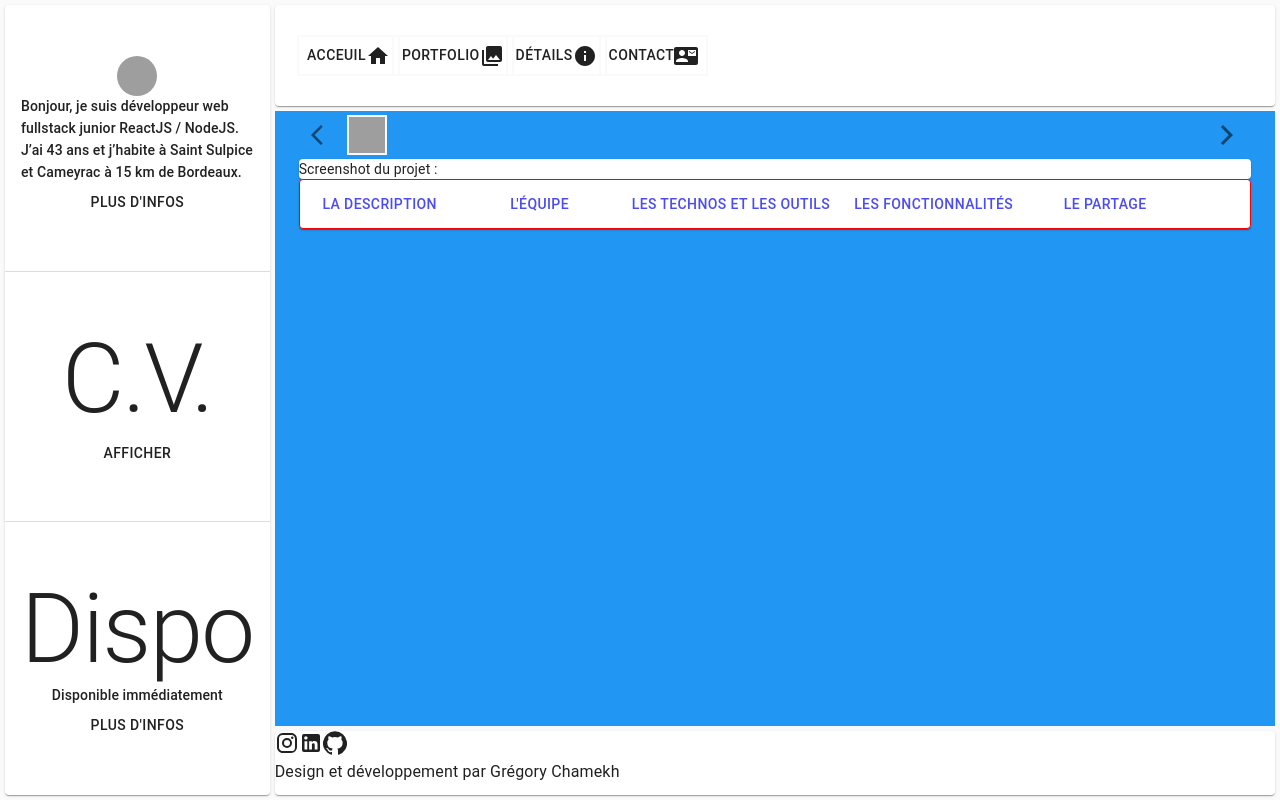
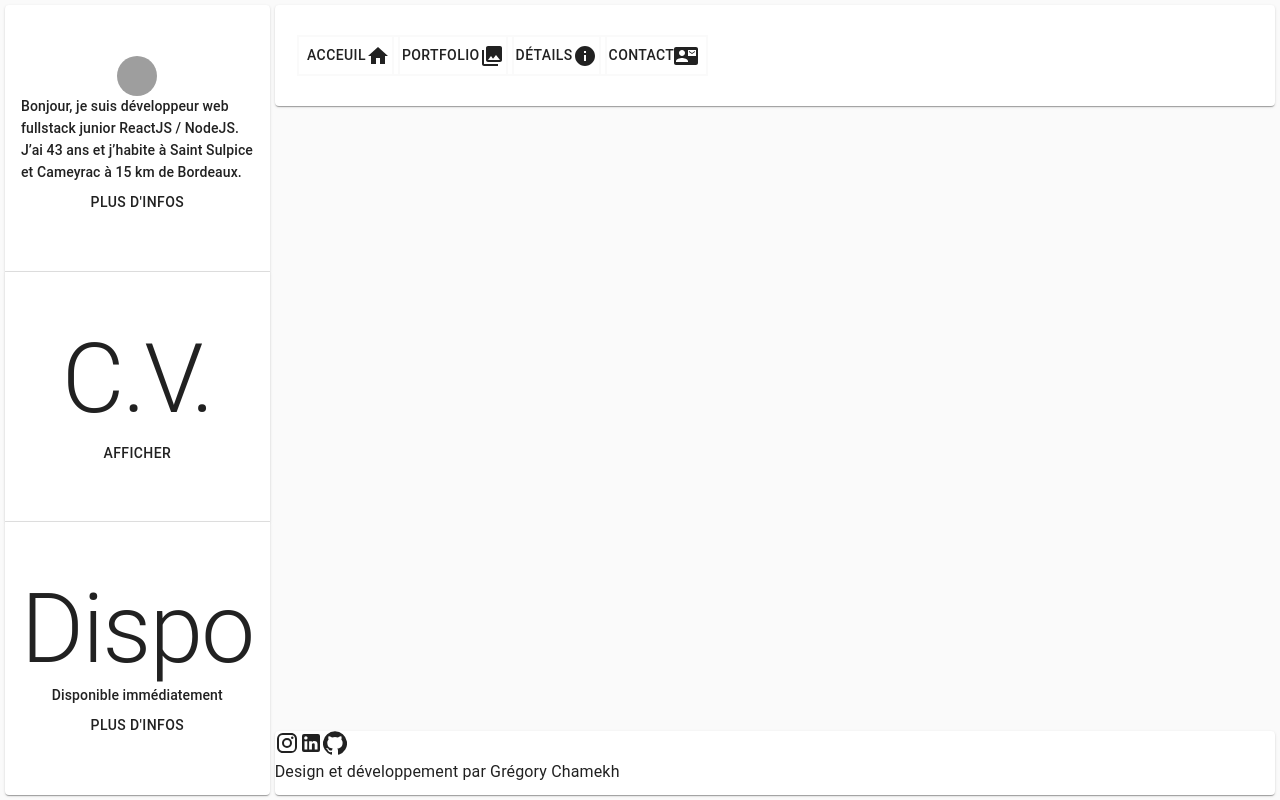
Before and after one commit to rachOS/portfolio-front, a React (Create React App) app: page /portfolio in a window 1280 px wide. Built offline with nearby package versions, Linux system fonts and the light colour scheme; no server answers; grey boxes are pictures that could not be loaded.

Commit message:
Reorganise Routes and parents<->childs for Portfolio.jsx

```diff
--- a/src/components/Portfolio.jsx
+++ b/src/components/Portfolio.jsx
@@ -1,58 +1,11 @@
-import React, { useState, useEffect } from "react";
-import Axios from "axios";
-import { Route, Switch, useRouteMatch, useParams } from "react-router-dom";
-
-// import Material UI
-import { Container } from "@material-ui/core";
-
-// import components
-import Carousel from "./portfolio/Carousel";
+import React, { Fragment } from "react";
 
 // import style
 import "../App.css";
 import "./style/portfolio.css";
-import Screenshot from "./portfolio/Screenshot";
-import Informations from "./portfolio/Informations";
-import NavBar from "./portfolio/NavBar";
 
 function Portfolio() {
-    const { id } = useParams();
-    const { path, url } = useRouteMatch();
-
-    const [projects, setProjects] = useState([{}]);
-    const [project, setProject] = useState([{}]);
-
-    const getProjects = () => {
-        const projectsURL = `${process.env.REACT_APP_HOST}/projects?sort=true`;
-        Axios.get(projectsURL)
-            .then((response) => response.data)
-            .then((data) => setProjects(data));
-    };
-
-    useEffect(() => {
-        getProjects();
-    }, []);
-
-    const getOneProject = (idProject) => {
-        const projectURL = `${url}/${idProject}`;
-        Axios.get(projectURL)
-            .then((response) => response.data)
-            .then((data) => setProject(data[0]));
-    };
-
-    useEffect(() => {
-        getOneProject(id);
-    }, [id]);
-
-console.log('LOG', id);
-
-    return (
-        <Container className="main portfolio-container" maxWidth="xl">
-            <Carousel projects={projects}/>
-            <Screenshot project={project} getOneProject={getOneProject}/>
-            <Informations project={project} projects={projects}/>
-        </Container>
-    );
+    return <Fragment />;
 }
 
 export default Portfolio;
--- a/src/components/portfolio/Informations.jsx
+++ b/src/components/portfolio/Informations.jsx
@@ -40,7 +40,8 @@ function Informations({ project, projects }) {
     return (
         <Card className="form">
             <NavBar />
-            {/* <Switch>
+            {
+                <Switch>
                     <Route path={`${path}/description`}>
                         <Description
                             projectName={project.name}
@@ -59,7 +60,8 @@ function Informations({ project, projects }) {
                     <Route path={`${path}/share`}>
                         <Share project={project} />
                     </Route>
-            </Switch> */}
+                </Switch>
+            }
         </Card>
     );
 }
--- a/src/components/portfolio/Project.jsx
+++ b/src/components/portfolio/Project.jsx
@@ -1,10 +1,11 @@
 import React, { useState, useEffect } from "react";
-import { Route, Switch, useRouteMatch, useParams } from "react-router-dom";
+import { useParams } from "react-router-dom";
 import Axios from "axios";
 
 // import components
-
-// import data
+import Carousel from "./Carousel";
+import Informations from "./Informations";
+import Screenshot from "./Screenshot";
 
 // import Material UI
 import { Container } from "@material-ui/core";
@@ -14,9 +15,20 @@ import "../style/portfolio.css";
 
 function Project() {
     const { id } = useParams();
-    const { path, url } = useRouteMatch();
 
+    const [projects, setProjects] = useState([{}]);
     const [project, setProject] = useState([{}]);
+
+    const getProjects = () => {
+        const projectsURL = `${process.env.REACT_APP_HOST}/projects?sort=true`;
+        Axios.get(projectsURL)
+            .then((response) => response.data)
+            .then((data) => setProjects(data));
+    };
+
+    useEffect(() => {
+        getProjects();
+    }, []);
 
     const getOneProject = (idProject) => {
         const projectURL = `${process.env.REACT_APP_HOST}/projects/${idProject}`;
@@ -29,12 +41,13 @@ function Project() {
         getOneProject(id);
     }, [id]);
 
-    console.log('ID',id);
+    console.log("ID", id);
 
     return (
-        <Container className="">
-        {/* importer le carousel screenshot ici et faire passer projet en props */}
-            <h1>{project.name}</h1>
+        <Container className="main portfolio-container" maxWidth="xl">
+            <Screenshot project={project} />
+            <Informations project={project} />
+            <Carousel projects={projects} />
         </Container>
     );
 }
```
Lines whose indentation alone changed are shown as unchanged.
